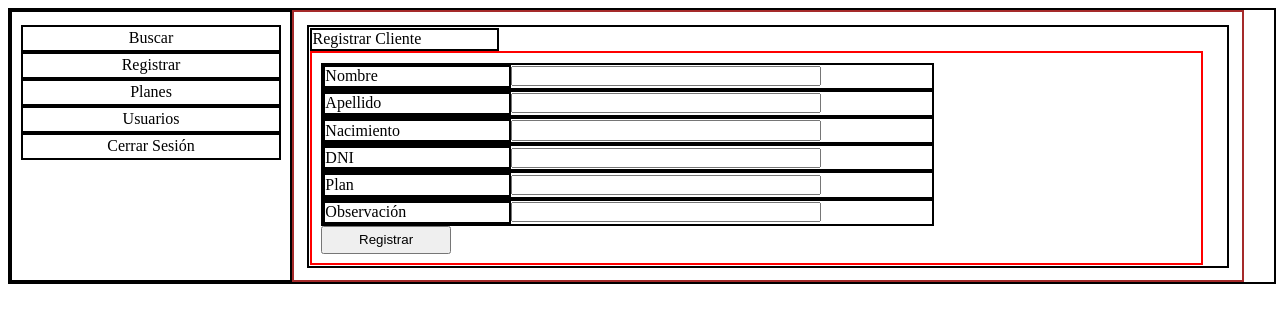
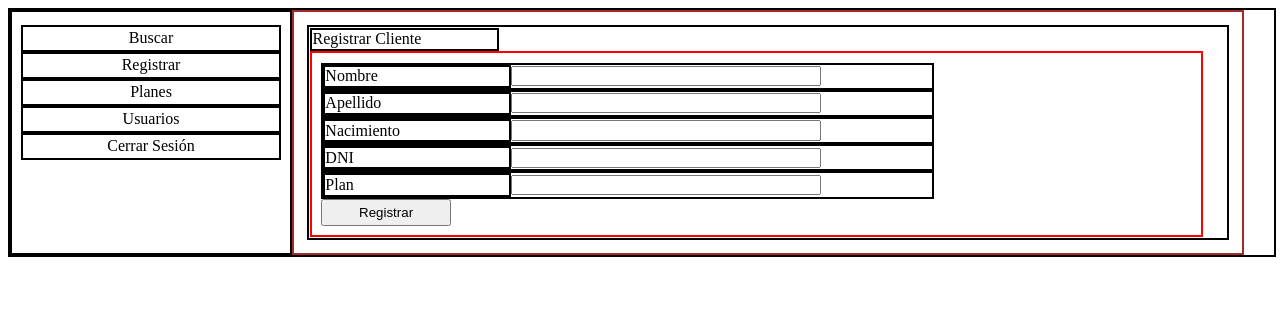
Before and after one commit to FeliBerrutti/velCRM, a Vue app: page /customerRegister in a window 1280 px wide. Shown: the top 322 px of the page. Built offline with nearby package versions, Linux system fonts and the light colour scheme.

Commit message:
change customerRegister, customer

```diff
--- a/src/services/customers.js
+++ b/src/services/customers.js
@@ -11,9 +11,9 @@ export const fetchCustomerById = async(id)=>{
     }
 }
 
-export const addCustomer = async(name, lastName, birthday, DNI, plan, observation)=>{
+export const addCustomer = async(name, lastName, birthday, DNI, plan)=>{
     try{
-        const response = await axios.post(`/api/Customer/${name}/${lastName}/${birthday}/${DNI}/${plan}/${observation}`);
+        const response = await axios.post(`/api/Customer/${name}/${lastName}/${birthday}/${DNI}/${plan}`);
         return response.data;
         console.log(response.data);
     }
--- a/src/views/CustomerRegister.vue
+++ b/src/views/CustomerRegister.vue
@@ -12,10 +12,6 @@
                 </div>
                 <input v-model="customerValues[index]"  class="userRegisterFormInput" type="text">
             </div>
-            <!-- <div id="userRegisterFormObservationsTitle">
-                Observaciones
-            </div>
-             <textarea v-model="observationVMode" id="userRegisterFormObservationInput" rows="10"></textarea> -->
             <button @click="add" id="userRegisterFormButton">Registrar</button>
         </form>
     </div>
@@ -133,7 +129,7 @@
     import { ref } from 'vue';
     import { addCustomer } from '@/services/customers';
 
-    const customerAttribList = ref(['Nombre','Apellido','Nacimiento','DNI','Plan','Observación']);
+    const customerAttribList = ref(['Nombre','Apellido','Nacimiento','DNI','Plan']);
     const customerValues = ref(Array(customerAttribList.value.length).fill(''));
     // const observationVModel = ref('');
 
@@ -143,9 +139,7 @@
                         customerValues.value[1],
                         customerValues.value[2],
                         customerValues.value[3],
-                        customerValues.value[4],
-                        customerValues.value[5]
-                        // observationVModel.value
+                        customerValues.value[4]
         );
     };
 
```
